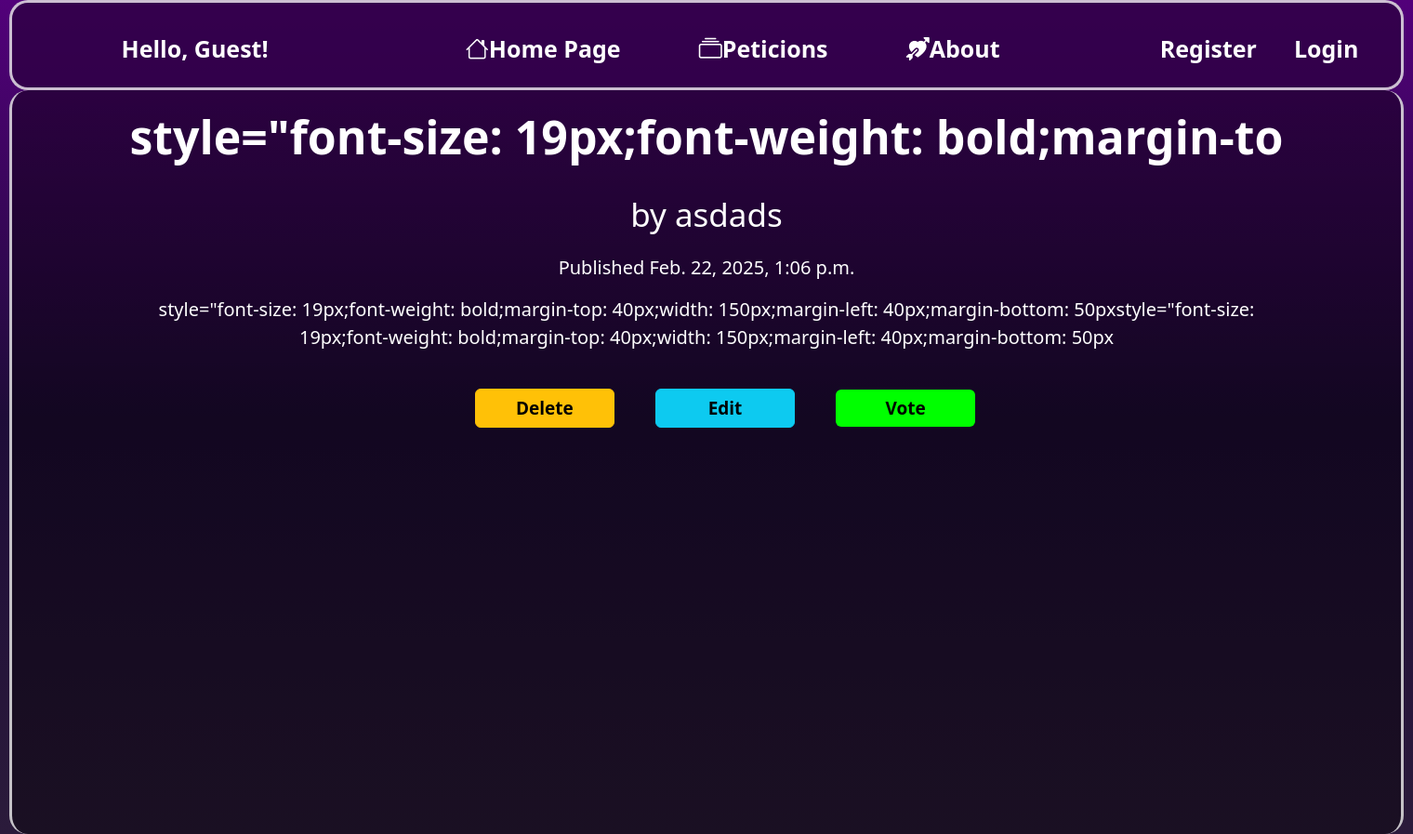
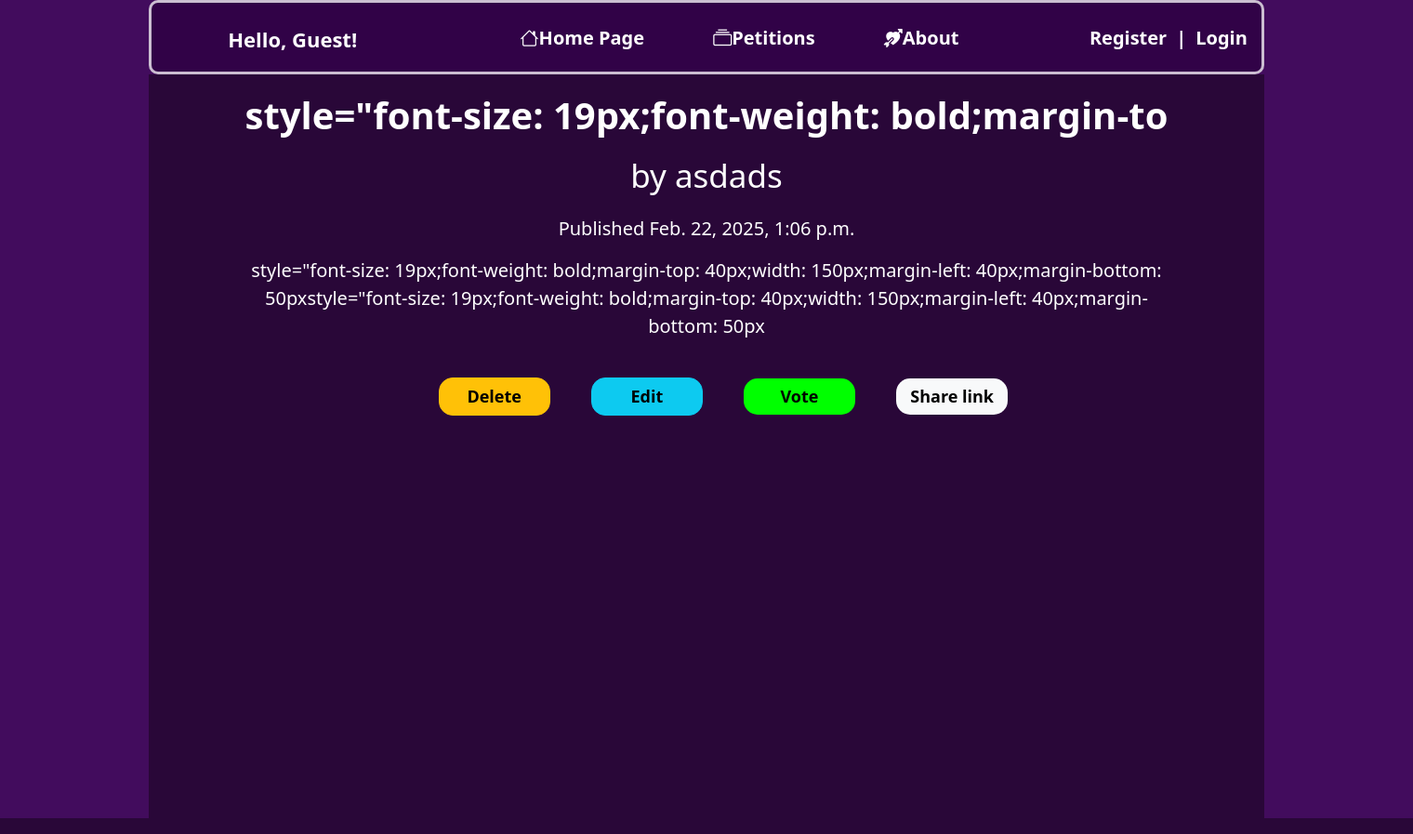
Before and after one commit to futurezayka/website_petitions_django, a Django app: page /petitions/31 in a window 1520 px wide. Shown: the whole page at 93% size. Run offline with Django 4.2, Linux system fonts and the light colour scheme; data comes from the database, SQL or seed files in the repository; both versions use the stored data as it was after the commit.

Commit message:
added button for sharing / appearance changes

```diff
--- a/mainapp/static/mainapp/css/main.css
+++ b/mainapp/static/mainapp/css/main.css
@@ -1,10 +1,16 @@
 
 body{
-    background: -webkit-linear-gradient(180deg, rgb(82, 0, 122), rgb(30, 12, 56), rgb(43, 27, 59));
-    background: -moz-linear-gradient(180deg, rgb(82, 0, 122), rgb(30, 12, 56), rgb(43, 27, 59));
-    background: linear-gradient(180deg, rgb(82, 0, 122), rgb(30, 12, 56), rgb(43, 27, 59));
+    background: #420c5d;
+    /*background: -webkit-linear-gradient(180deg, rgb(82, 0, 122), rgb(30, 12, 56), rgb(43, 27, 59));*/
+    /*background: -moz-linear-gradient(180deg, rgb(82, 0, 122), rgb(30, 12, 56), rgb(43, 27, 59));*/
+    /*background: linear-gradient(180deg, rgb(82, 0, 122), rgb(30, 12, 56), rgb(43, 27, 59));*/
 }
 
+ol,
+ul,
+dl {
+  margin-top: 8px;
+}
 
 @keyframes gradient {
 	0% {
@@ -19,37 +25,35 @@ body{
 }
 
 nav {
-    border-radius: 20px;
+    border-radius: 10px;
     position: sticky;
-    top:0;
-    width: 1500px;
+    top: 0;
+    width: 1200px;
     text-align: center;
     float: top;
     margin-left: auto;
     margin-right: auto;
-    padding: 3%;
+    padding: 1%;
     height: 10vh;
-    border:3px solid rgba(255, 255, 255, 0.75);
+    border: 3px solid rgba(255, 255, 255, 0.75);
     background: rgba(45, 1, 67, 0.8);
 }
-nav ul{
-    margin-top: -15px;
-}
-
 
 
 nav ul li, nav ul a{
     font-weight: bold;
-    font-size: 25px;
-    margin-left: 40px;
+    font-size: 20px;
+    margin-left: 35px;
     color: white;
     display: inline-flex;
     transition: transform .6s ease ;
     text-decoration: none;
+    margin-top: 0;
+    margin-bottom:0;
 
 }
 nav ul li:hover, nav ul a:hover{
-    color: #0db9b9;
+    color: #ad71c2;
     font-weight: bold;
     text-decoration: none;
     transform: scale(1.10);
@@ -57,36 +61,35 @@ nav ul li:hover, nav ul a:hover{
 
 
 
-
 main .features {
-    border-radius: 20px;
+    /*border-radius: 20px;*/
     background: rgba(3, 0, 0, 0.4);
-    border-left: 3px solid rgba(255, 255, 255, 0.75);
-    border-right: 3px solid rgba(255, 255, 255, 0.75);
+    /*border-left: 3px solid rgba(255, 255, 255, 0.75);*/
+    /*border-right: 3px solid rgba(255, 255, 255, 0.75);*/
     color: white;
     margin-left: auto;
     margin-right: auto;
     text-align: center;
-    width: 1500px;
+    width: 1200px;
     min-height: 100vh;
     max-height: 100%;
 
 }
 .features h1 {
-    font-size: 50px;
+    font-size: 40px;
     padding: 20px;
     font-weight: bolder;
 }
 .features p {
     font-size: 20px;
-    max-width: 1200px;
+    max-width: 1000px;
     margin: auto;
 }
 
 
 .features .btn-light:hover,.btn-light:hover{
     color: #ffffff;
-    background: #0db9b9;
+    background: #8a0dcc;
     transition: transform .6s ease ;
     text-decoration: none;
     transform: scale(1.10);
@@ -102,13 +105,13 @@ main .features {
 
 .detailed {
     border-radius: 15px;
-    background: linear-gradient(-45deg, rgba(24, 7, 42, 0.6), rgba(64, 6, 117, 0.6), rgba(15, 4, 21, 0.6), rgba(35, 1, 37, 0.6));
+    background: linear-gradient(-45deg, rgba(24, 7, 42, 0.6), rgba(64, 6, 117, 0.6), rgba(39, 9, 54, 0.6), rgba(35, 1, 37, 0.6));
     background-size: 400% 400%;
     animation: gradient 20s ease infinite;
     border: 3px solid rgba(255, 255, 255, 0.75);
     padding: 10px;
-    width: 600px;
-    height: 450px;
+    width: 500px;
+    height: 400px;
     margin: 20px;
     text-align: center;
     display: inline-block;
@@ -135,6 +138,7 @@ form textarea{
     font-weight: 700;
     background: #1a4c35;
     border: 1px solid white;
+
 }
 .btn-success:hover{
     font-weight: 700;
@@ -149,12 +153,13 @@ form textarea{
     color: white;
 }
 
-.detailed p{font-size: 17px;}
+.detailed p{font-size: 15px;}
+.detailed h2{font-size: 25px}
 .detailed h2:hover{
     transition: transform .6s ease ;
     text-decoration: none;
     transform: scale(1.15);
-    color: #0db9b9;
+    color: #8a0dcc;
 
 }
 table {
@@ -163,5 +168,5 @@ table {
     font-size: 20px;
     margin-right: auto;
     margin-left: auto;
-    margin-top: 5%;
+    margin-top: 0;
 }
--- a/mainapp/templates/mainapp/layout.html
+++ b/mainapp/templates/mainapp/layout.html
@@ -11,9 +11,9 @@
 <body>
     <nav class = "menu">
         <ul>
-            <a style="color: white;transform: none;float: left;">Hello, {% filter title %}{{ request.user.username|default:"Guest"}}!{% endfilter %}</a>
+            <a style="font-size: 22px;color: white;transform: none;float: left">Hello, {% filter title %}{{ request.user.username|default:"Guest"}}!{% endfilter %}</a>
             <a href="{% url "home" %}"> <li><i class="bi bi-house"></i> Home Page</li></a>
-            <a href="{% url "peticions" %}"><li><i class="bi bi-collection"></i> Peticions</li></a>
+            <a href="{% url "peticions" %}"><li><i class="bi bi-collection"></i> Petitions</li></a>
             <a href="{% url "about" %}"> <li><i class="bi bi-arrow-through-heart-fill"></i> About</li></a>
             {% if user.is_authenticated %}
                 <a href="{% url "create" %}"><li><button class="btn btn-light"><i class="bi bi-clipboard2-plus"></i>{% filter upper %} New Petition{% endfilter %}</button></li></a>
@@ -21,7 +21,8 @@
             {% if user.is_authenticated %}
                 <a href="{% url 'logout' %}">Logout</a>
             {% else %}
-                <a href="{% url 'login' %}" style="float: right">Login</a>
+                <a href="{% url 'login' %}" style="float: right;margin-left: 10px">Login</a>
+                <a style="float: right;color: white;margin-left: 10px">|</a>
                 <a href="{% url "register" %}" style="float: right">Register</a>
             {% endif %}
         </ul>
--- a/mainapp/templates/registration/register.html
+++ b/mainapp/templates/registration/register.html
@@ -13,9 +13,9 @@
 
     <h1>Register Here</h1>
 
-         <form style="margin: auto" method="post">
+         <form method="post">
              {% csrf_token %}
-             <table style= "width: 30%" cellpadding="30">
+             <table style= "width: 30%" cellpadding="20">
                 {{ form.as_table }}
                  <tr>
                     <td></td>
--- a/peticions/templates/peticions/details_view.html
+++ b/peticions/templates/peticions/details_view.html
@@ -3,12 +3,27 @@
 {% block title%}{{ peticion.title }}{% endblock %}
 {% block content %}
     <div class="features">
-        <h1>{{ peticion.title }}</h1>
+        <h1 style="padding: 20px;margin-bottom: -5px;">{{ peticion.title }}</h1>
         <p style="font-size: 35px; margin-bottom: 15px">by {{ peticion.name_surname }}</p>
         <p style="margin-bottom: 15px">Published {{ peticion.date }}</p>
         <p>{{ peticion.text }}</p>
-        <a style="font-size: 19px;font-weight: bold;margin-top: 40px;width: 150px;margin-left: 40px;margin-bottom: 50px" type="submit" class = "btn btn-warning" href="{% url "delete-item" peticion.id %}">Delete</a>
-        <a style="font-size: 19px;font-weight: bold;margin-top: 40px;width: 150px;margin-left: 40px;margin-bottom: 50px" href="{% url "edit" peticion.id %}" class = "btn btn-info">Edit</a>
-        <button style="font-size: 19px;font-weight: bold;margin-top: 40px;width: 150px;margin-left: 40px;margin-bottom: 50px;background: lime; border: lime" type="submit" class="btn btn-info">Vote</button>
+        <a style="border-radius: 15px;font-size: 18px;font-weight: bold;margin-top: 40px;width: 120px;margin-left: 40px;margin-bottom: 50px" type="submit" class = "btn btn-warning" href="{% url "delete-item" peticion.id %}">Delete</a>
+        <a style="border-radius: 15px;font-size: 18px;font-weight: bold;margin-top: 40px;width: 120px;margin-left: 40px;margin-bottom: 50px" href="{% url "edit" peticion.id %}" class = "btn btn-info">Edit</a>
+        <button style="border-radius: 15px;font-size: 18px;font-weight: bold;margin-top: 40px;width: 120px;margin-left: 40px;margin-bottom: 50px;background: lime; border: lime" type="submit" class="btn btn-info">Vote</button>
+        <button id="copy-button" class="btn btn-light" onclick="copyText()" style="font-size: 18px;font-weight: bold;margin-top: 40px;width: 120px;margin-left: 40px;margin-bottom: 50px">Share link</button>
+        <a style="font-size: 0;height: 0;width: 0" class = "copy-text-area" id="copy-text">http://127.0.0.1:8000{{peticion.get_absolute_url}}</a>
     </div>
+
+    <script>
+        function copyText() {
+            let text = document.getElementById("copy-text").innerText;
+            let tempInput = document.createElement("input");
+            tempInput.value = text;
+            document.body.appendChild(tempInput);
+            tempInput.select();
+            document.execCommand("copy");
+            document.body.removeChild(tempInput);
+        }
+    </script>
+
 {% endblock %}
```
Also changed, not shown: db.sqlite3, mainapp/static/mainapp/img/content_torwindows10.png (added).
